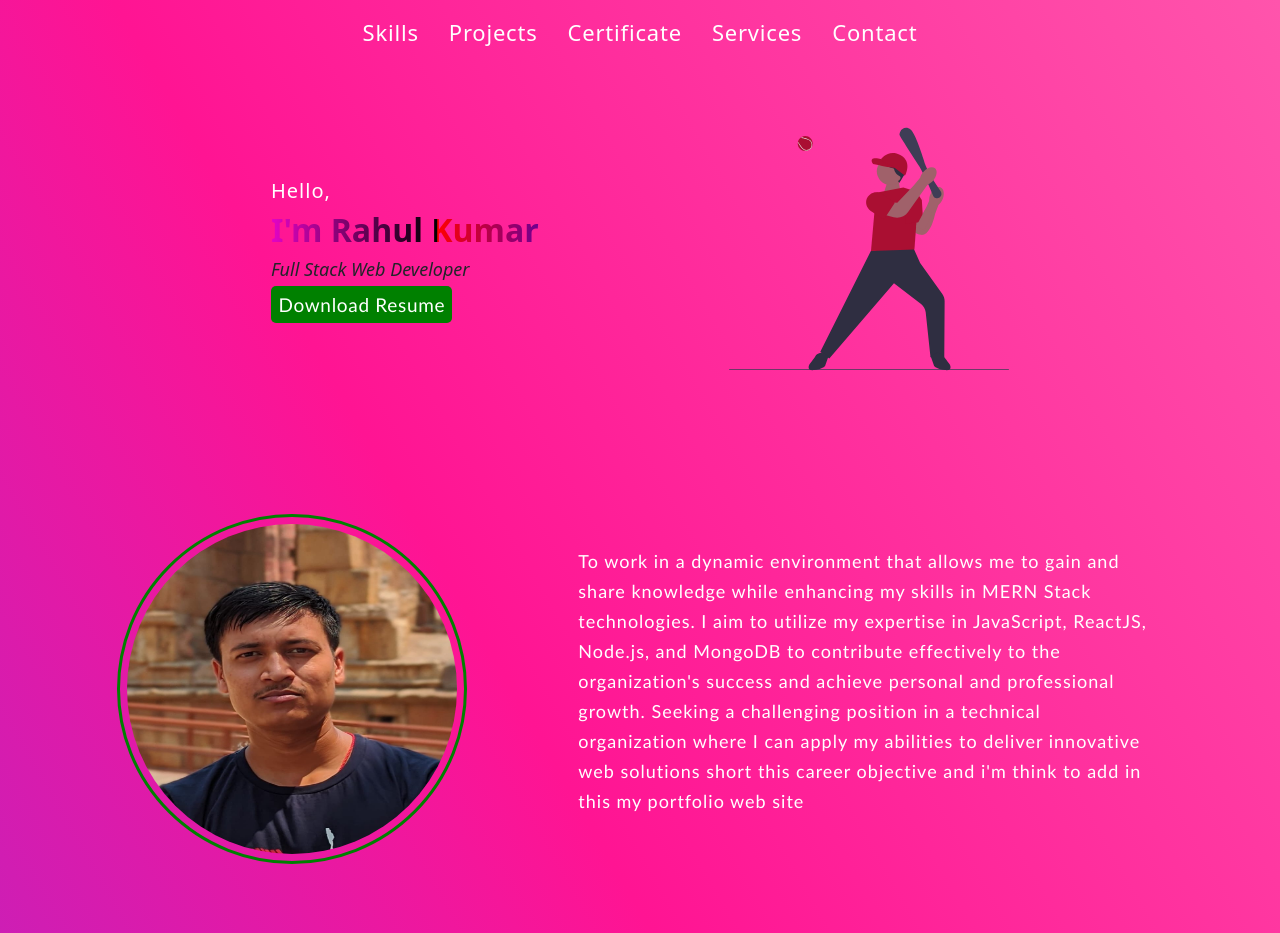
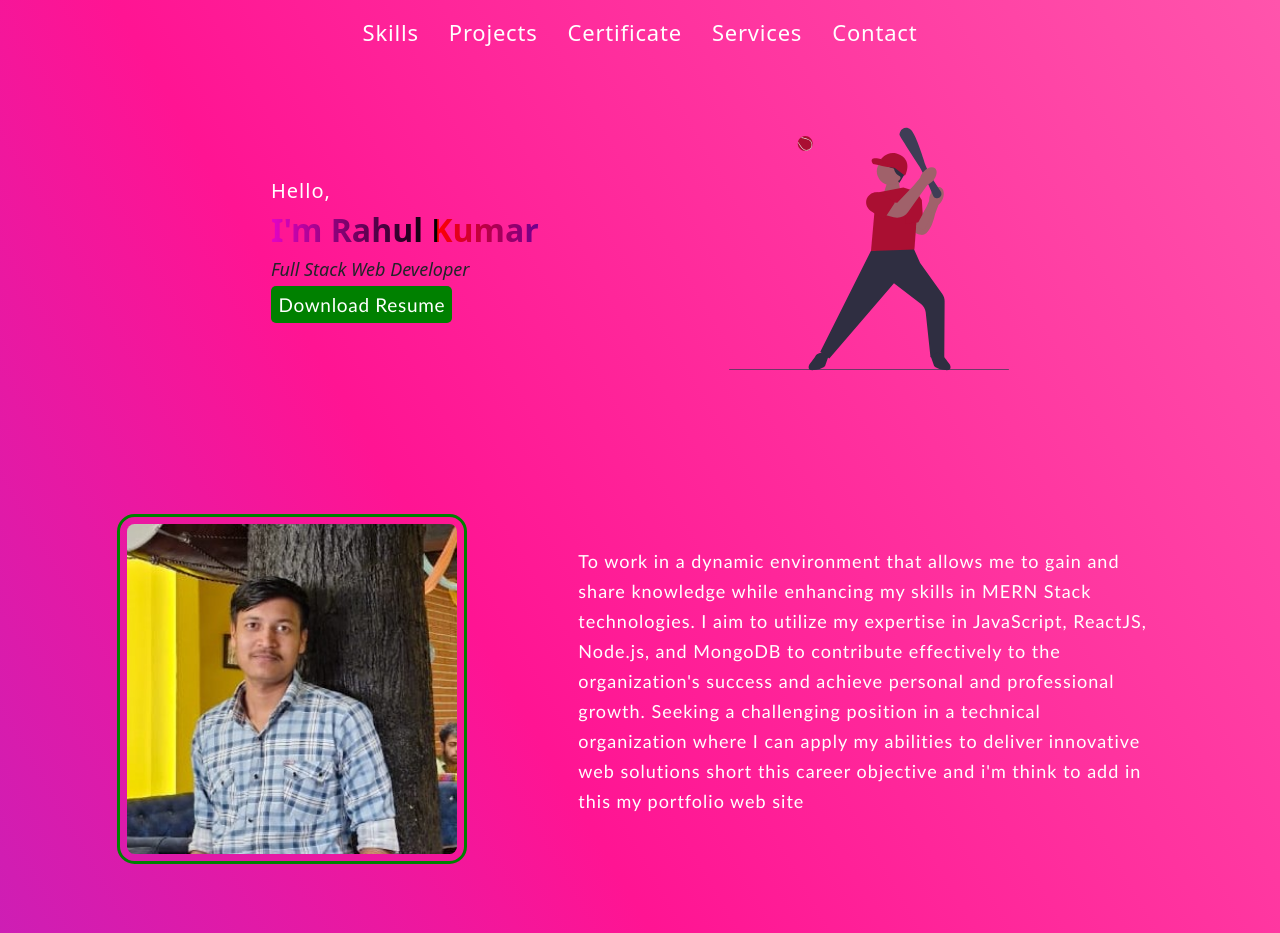
Before and after one commit to RahulkrWD/portfolio, a React (Create React App) app in the folder frontend/: page /homepage in a window 1280 px wide. Shown: the top 933 px of the page. Built offline with nearby package versions, Linux system fonts and the light colour scheme.

Commit message:
add animation

```diff
--- a/frontend/src/index.css
+++ b/frontend/src/index.css
@@ -128,3 +128,14 @@ body::-webkit-scrollbar {
 .main_container{
   margin-top: 40px;
 }
+
+.section {
+  opacity: 0;
+  transform: scale(0.2);
+  transition: opacity 1.5s ease-in-out, transform 0.6s ease-in-out;
+}
+
+.section.animate {
+  opacity: 1;
+  transform: scale(1);
+}
--- a/frontend/src/page/Homepage/About.js
+++ b/frontend/src/page/Homepage/About.js
@@ -3,27 +3,19 @@ import styles from "./styles/About.module.css";
 
 function About() {
   return (
-      <div className={styles.about_container}>
-          <img
-           className={styles.about_image}
-            src="/image/profile_image.jpg"
-            alt=""
-          />
-          <p className={styles.summary}>
-          To work in a dynamic environment that allows me
-to gain and share knowledge while enhancing my
-skills in MERN Stack technologies. I aim to utilize my
-expertise in JavaScript, ReactJS, Node.js, and
-MongoDB to contribute effectively to the
-organization's success and achieve personal and
-professional growth. Seeking a challenging position
-in a technical organization where I can apply my
-abilities to deliver innovative web solutions
-short this career objective and i'm think to add in this my portfolio web site
-          </p>
-        </div>
-
-
+    <div className={styles.about_container}>
+      <img className={styles.about_image} src="/image/new_dp.jpg" alt="" />
+      <p className={styles.summary}>
+        To work in a dynamic environment that allows me to gain and share
+        knowledge while enhancing my skills in MERN Stack technologies. I aim to
+        utilize my expertise in JavaScript, ReactJS, Node.js, and MongoDB to
+        contribute effectively to the organization's success and achieve
+        personal and professional growth. Seeking a challenging position in a
+        technical organization where I can apply my abilities to deliver
+        innovative web solutions short this career objective and i'm think to
+        add in this my portfolio web site
+      </p>
+    </div>
   );
 }
 
--- a/frontend/src/page/Homepage/HomePage.js
+++ b/frontend/src/page/Homepage/HomePage.js
@@ -1,4 +1,4 @@
-import React, { useState, useEffect } from "react";
+import React, { useState, useEffect, useRef } from "react";
 import Header from "./Header";
 import About from "./About";
 import Skills from "./Skills";
@@ -10,6 +10,7 @@ import ScrollButton from "../../components/ScrollButton";
 
 function HomePage() {
   const [Scroll, setScroll] = useState(false);
+  const sectionsRef = useRef([]);
 
   useEffect(() => {
     function handleScroll() {
@@ -18,7 +19,7 @@ function HomePage() {
       } else {
         setScroll(false);
       }
-    };
+    }
 
     window.addEventListener("scroll", handleScroll);
 
@@ -27,15 +28,54 @@ function HomePage() {
     };
   }, []);
 
+  useEffect(() => {
+    const observer = new IntersectionObserver(
+      (entries) => {
+        entries.forEach((entry) => {
+          if (entry.isIntersecting) {
+            entry.target.classList.add("animate");
+          } else {
+            entry.target.classList.remove("animate");
+          }
+        });
+      },
+      { threshold: 0.1 } // Trigger animation when 10% of the element is visible
+    );
+
+    sectionsRef.current.forEach((section) => {
+      if (section) observer.observe(section);
+    });
+
+    return () => {
+      sectionsRef.current.forEach((section) => {
+        if (section) observer.unobserve(section);
+      });
+    };
+  }, []);
+
   return (
     <div>
+      <div className="section" ref={(el) => (sectionsRef.current[0] = el)}>
         <Header />
+      </div>
+      <div className="section" ref={(el) => (sectionsRef.current[1] = el)}>
         <About />
+      </div>
+      <div className="section" ref={(el) => (sectionsRef.current[2] = el)}>
         <Skills />
+      </div>
+      <div className="section" ref={(el) => (sectionsRef.current[3] = el)}>
         <Projects />
+      </div>
+      <div className="section" ref={(el) => (sectionsRef.current[4] = el)}>
         <Certificate />
+      </div>
+      <div className="section" ref={(el) => (sectionsRef.current[5] = el)}>
         <Services />
+      </div>
+      <div className="section" ref={(el) => (sectionsRef.current[6] = el)}>
         <Contact />
+      </div>
       {Scroll && <ScrollButton />}
     </div>
   );
--- a/frontend/src/page/Homepage/styles/About.module.css
+++ b/frontend/src/page/Homepage/styles/About.module.css
@@ -16,15 +16,18 @@
   color: white;
 }
 .about_image {
-  width: 350px;
-  height: 350px;
-  border-radius: 50%;
+  width: 100%;
+  height: 100%;
+  max-width: 350px;
+  max-height: 350px;
+  border-radius: 5%;
   border: 3px solid green;
   padding: 7px;
   position: relative;
   left: -200%;
   animation: sideLeft 1s ease forwards;
   animation-delay: 1.5s;
+  object-fit: cover;
 }
 
 @keyframes sideLeft {
```
Also changed, not shown: frontend/public/image/new_dp.jpg (added). Lines whose indentation alone changed are shown as unchanged.
